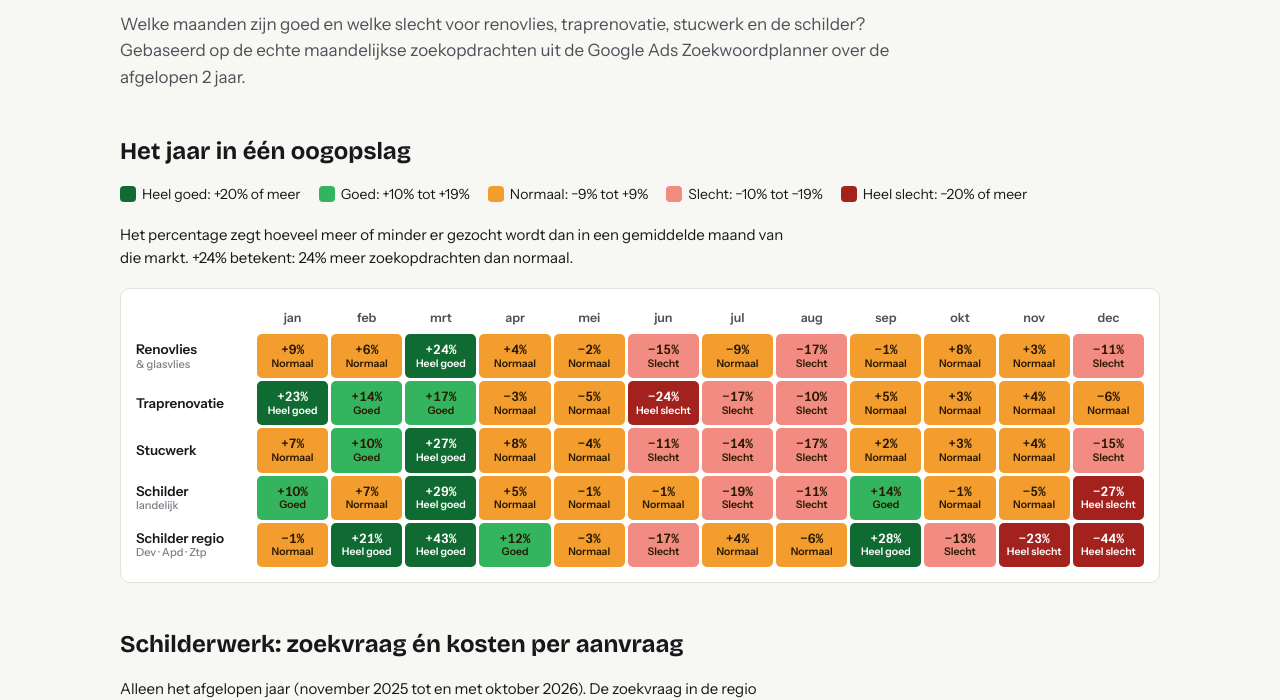
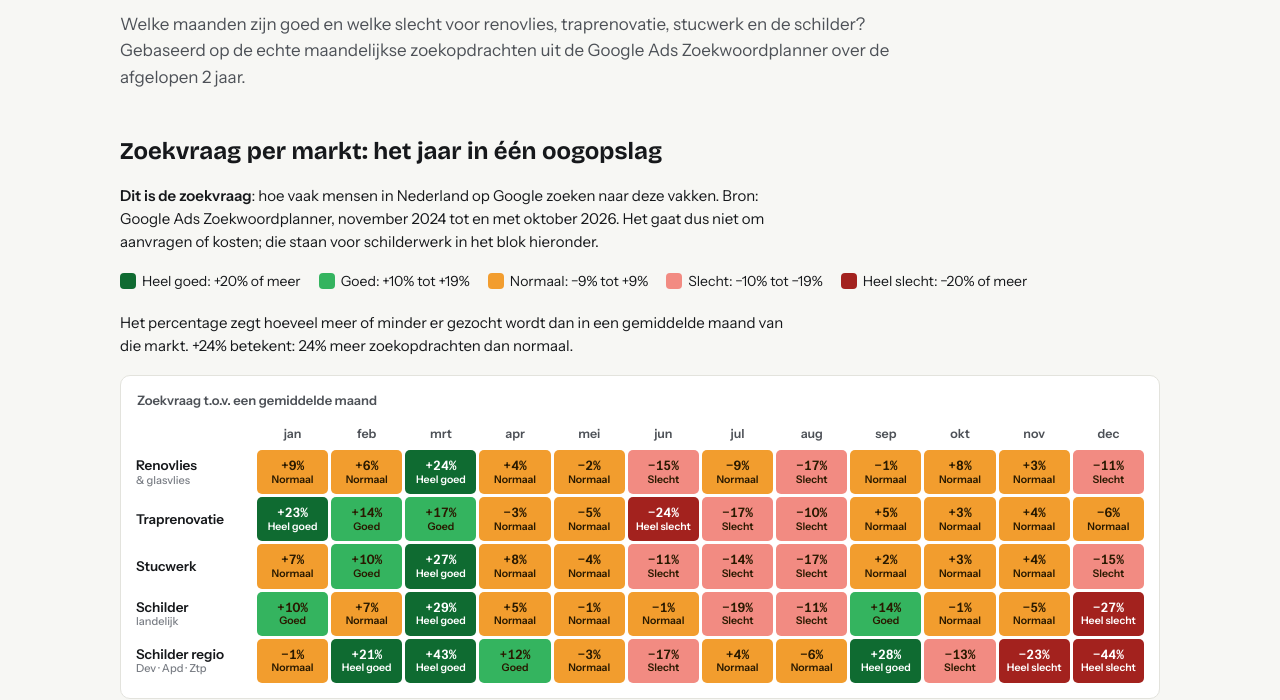
Before and after one commit to createwithd/seizoensvraag-vakmarkten-preview, a plain HTML site: page index.html in a window 1280 px wide. Shown: the part 124-824 px from the top of the page. Drawn offline with nearby package versions, Linux system fonts and the light colour scheme.

Commit message:
Jaaroverzicht duidelijk als zoekvraag benoemd
Co-Authored-By: Claude Opus 5.5 <noreply@anthropic.com>

```diff
--- a/index.html
+++ b/index.html
@@ -90,7 +90,8 @@ table{border-collapse:collapse;font-variant-numeric:tabular-nums;width:100%}
 </header>
 
 <section aria-labelledby="h-heat">
-  <h2 id="h-heat">Het jaar in één oogopslag</h2>
+  <h2 id="h-heat">Zoekvraag per markt: het jaar in één oogopslag</h2>
+  <p><strong>Dit is de zoekvraag</strong>: hoe vaak mensen in Nederland op Google zoeken naar deze vakken. Bron: Google Ads Zoekwoordplanner, november 2024 tot en met oktober 2026. Het gaat dus niet om aanvragen of kosten; die staan voor schilderwerk in het blok hieronder.</p>
   <div class="legend">
     <span><span class="sw" style="background:var(--vgood)"></span>Heel goed: +20% of meer</span>
     <span><span class="sw" style="background:var(--good)"></span>Goed: +10% tot +19%</span>
@@ -99,7 +100,7 @@ table{border-collapse:collapse;font-variant-numeric:tabular-nums;width:100%}
     <span><span class="sw" style="background:var(--vbad)"></span>Heel slecht: −20% of meer</span>
   </div>
   <p>Het percentage zegt hoeveel meer of minder er gezocht wordt dan in een gemiddelde maand van die markt. +24% betekent: 24% meer zoekopdrachten dan normaal.</p>
-  <div class="card heat-card scroll"><table class="heat" id="heat"></table></div>
+  <div class="card heat-card scroll"><div class="cap" style="font-size:13px;font-weight:600;color:var(--ink-2);margin:2px 4px 6px">Zoekvraag t.o.v. een gemiddelde maand</div><table class="heat" id="heat"></table></div>
 </section>
 
 <section aria-labelledby="h-sch">
```
